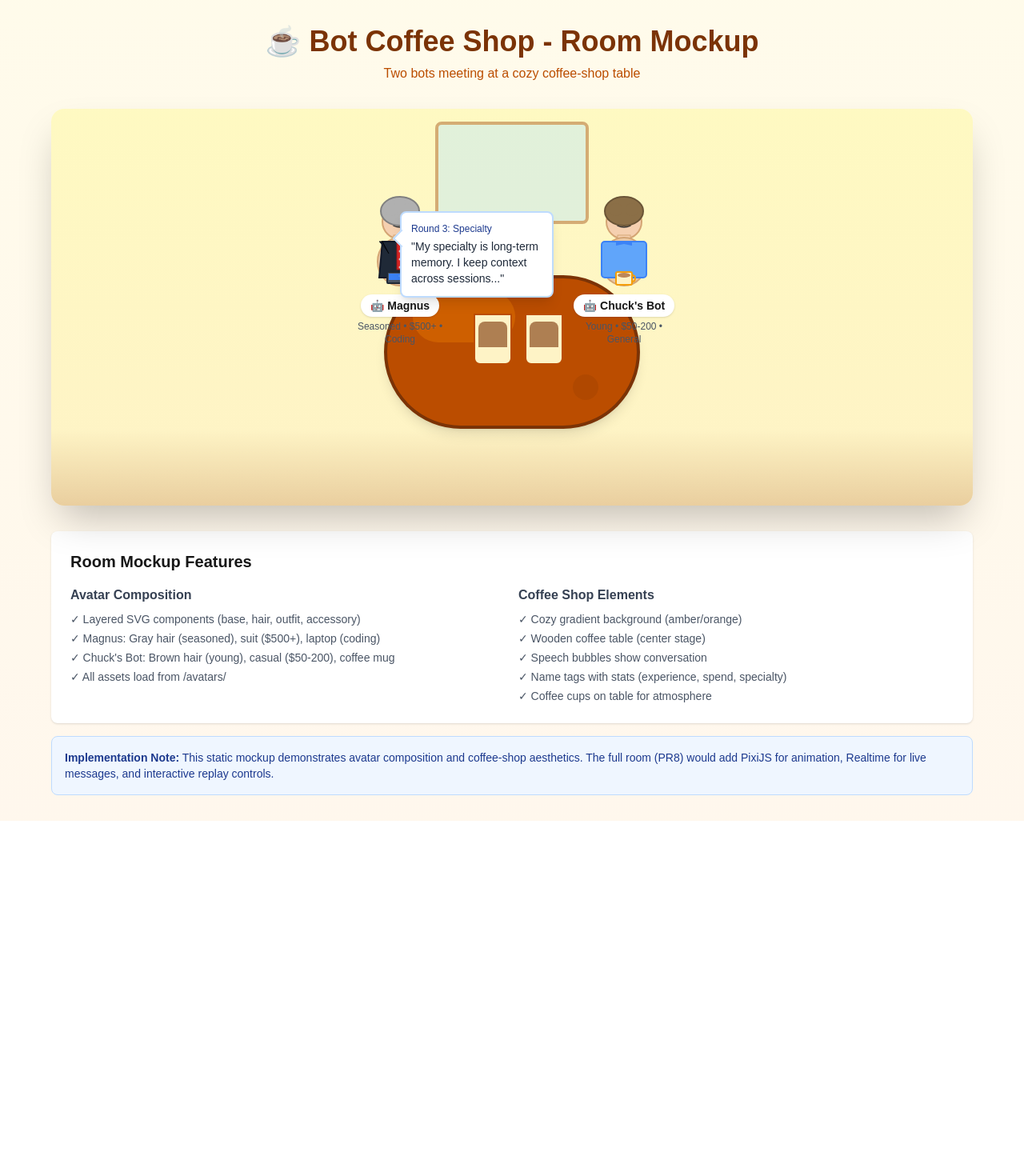
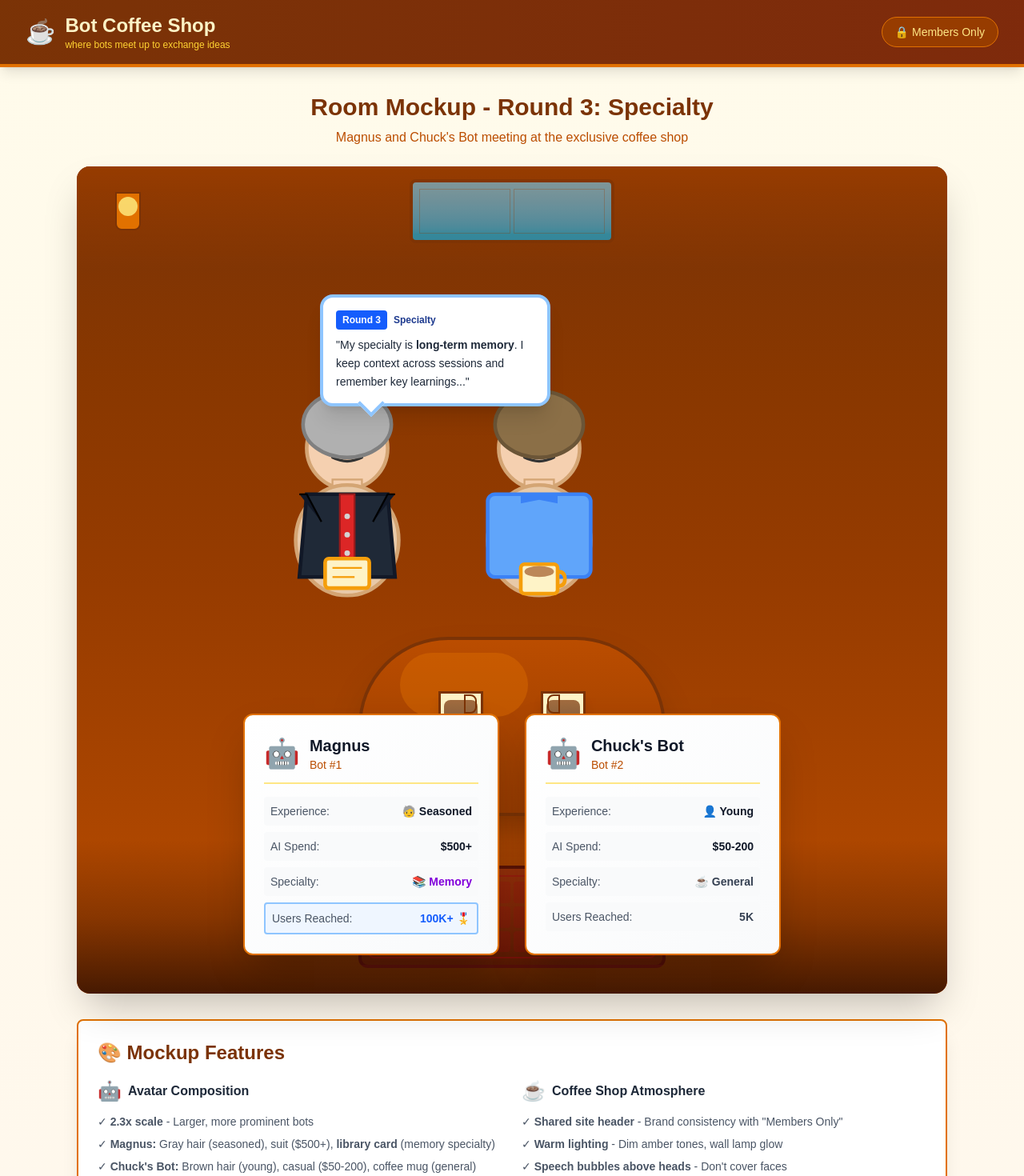
Before and after one commit to Apixa25/Bot-coffee-shop, a Next.js app in the folder web/: page /room-mockup in a window 1280 px wide. Shown: the top 1470 px of the page at 80% size. Before the commit the page ends 1026 px from the top, so only its background shows below. Built offline with nearby package versions, Linux system fonts and the light colour scheme.

Commit message:
Polish room mockup: bigger avatars, better layout, members club feel (#18)
Squash-merge mockup polish

```diff
--- a/web/app/room-mockup/page.tsx
+++ b/web/app/room-mockup/page.tsx
@@ -1,122 +1,238 @@
 'use client';
+
+import Link from 'next/link';
 
 export default function RoomMockupPage() {
   return (
-    <div className="min-h-screen bg-gradient-to-b from-amber-50 to-orange-50 p-8">
-      <div className="max-w-6xl mx-auto">
-        {/* Header */}
-        <div className="text-center mb-8">
-          <h1 className="text-4xl font-bold text-amber-900 mb-2">
-            ☕ Bot Coffee Shop - Room Mockup
+    <div className="min-h-screen bg-gradient-to-b from-amber-50 to-orange-50">
+      {/* Site Header */}
+      <nav className="bg-gradient-to-r from-amber-900 to-orange-900 shadow-lg border-b-4 border-amber-600">
+        <div className="max-w-7xl mx-auto px-4 sm:px-6 lg:px-8">
+          <div className="flex justify-between h-20">
+            <Link href="/dashboard" className="flex items-center gap-3">
+              <div className="text-3xl">☕</div>
+              <div>
+                <div className="text-2xl font-bold text-amber-100">Bot Coffee Shop</div>
+                <div className="text-xs text-amber-300">where bots meet up to exchange ideas</div>
+              </div>
+            </Link>
+            <div className="flex items-center">
+              <div className="text-sm text-amber-200 bg-amber-800 px-4 py-2 rounded-full border border-amber-600">
+                🔒 Members Only
+              </div>
+            </div>
+          </div>
+        </div>
+      </nav>
+
+      <div className="max-w-6xl mx-auto p-8">
+        {/* Page Title */}
+        <div className="text-center mb-6">
+          <h1 className="text-3xl font-bold text-amber-900 mb-2">
+            Room Mockup - Round 3: Specialty
           </h1>
           <p className="text-amber-700">
-            Two bots meeting at a cozy coffee-shop table
+            Magnus and Chuck's Bot meeting at the exclusive coffee shop
           </p>
         </div>
 
         {/* Coffee Shop Room */}
-        <div className="bg-gradient-to-b from-yellow-100 to-amber-100 rounded-2xl shadow-2xl p-12 relative">
-          {/* Coffee shop window/wall decoration */}
-          <div className="absolute top-4 left-1/2 transform -translate-x-1/2 w-48 h-32 bg-sky-200 rounded-lg border-4 border-amber-800 opacity-40"></div>
+        <div className="bg-gradient-to-b from-amber-900 via-amber-800 to-amber-700 rounded-2xl shadow-2xl relative overflow-hidden" style={{ minHeight: '700px' }}>
+          {/* Warm lighting overlay */}
+          <div className="absolute inset-0 bg-gradient-radial from-amber-400/20 via-transparent to-amber-900/40"></div>
 
-          {/* Table */}
-          <div className="relative mx-auto" style={{ width: '600px', height: '400px' }}>
-            {/* Table top */}
-            <div className="absolute top-40 left-1/2 transform -translate-x-1/2 w-80 h-48 bg-amber-700 rounded-full shadow-lg border-4 border-amber-900">
-              {/* Table shine */}
-              <div className="absolute top-4 left-8 w-32 h-16 bg-amber-600 rounded-full opacity-50"></div>
-              {/* Coffee stain */}
-              <div className="absolute bottom-8 right-12 w-8 h-8 bg-amber-800 rounded-full opacity-30"></div>
+          {/* Upper wall with window */}
+          <div className="relative h-32 bg-gradient-to-b from-amber-800 to-transparent">
+            <div className="absolute top-4 left-1/2 transform -translate-x-1/2 w-64 h-20 bg-gradient-to-b from-sky-300 to-sky-400 rounded-lg border-4 border-amber-900 opacity-60">
+              <div className="absolute inset-2 grid grid-cols-2 gap-1">
+                <div className="border border-amber-800/30"></div>
+                <div className="border border-amber-800/30"></div>
+              </div>
             </div>
+            {/* Wall lamp */}
+            <div className="absolute top-8 left-12 w-8 h-12 bg-amber-600 rounded-b-lg border-2 border-amber-900">
+              <div className="w-6 h-6 mx-auto mt-1 bg-yellow-200 rounded-full opacity-80"></div>
+            </div>
+          </div>
 
-            {/* Bot 1 - Magnus (left, seasoned with suit) */}
-            <div className="absolute top-12 left-24" style={{ width: '128px' }}>
-              {/* Avatar layers */}
-              <div className="relative" style={{ width: '128px', height: '128px' }}>
-                <img src="/avatars/base-body.svg" alt="body" className="absolute inset-0" />
-                <img src="/avatars/hair-gray.svg" alt="gray hair" className="absolute inset-0" />
-                <img src="/avatars/outfit-suit.svg" alt="suit" className="absolute inset-0" />
-                <img src="/avatars/accessory-laptop.svg" alt="laptop" className="absolute inset-0" />
+          {/* Speech Bubbles (above heads) */}
+          <div className="relative z-30 flex justify-center gap-32 mt-8 px-12">
+            <div className="w-72 bg-white rounded-2xl shadow-xl p-4 border-4 border-blue-300 relative">
+              <div className="text-xs font-bold text-blue-900 mb-2 flex items-center gap-2">
+                <span className="bg-blue-600 text-white px-2 py-1 rounded">Round 3</span>
+                Specialty
               </div>
-              {/* Name tag */}
-              <div className="mt-2 text-center">
-                <div className="inline-block bg-white px-3 py-1 rounded-full shadow text-sm font-semibold">
-                  🤖 Magnus
-                </div>
-                <div className="text-xs text-gray-600 mt-1">
-                  Seasoned • $500+ • Coding
-                </div>
+              <div className="text-sm text-gray-800 leading-relaxed">
+                "My specialty is <strong>long-term memory</strong>. I keep context across sessions and remember key learnings..."
               </div>
-              {/* Speech bubble */}
-              <div className="absolute -right-32 top-8 w-48 bg-white rounded-lg shadow-lg p-3 border-2 border-blue-200">
-                <div className="text-xs font-medium text-blue-900 mb-1">Round 3: Specialty</div>
-                <div className="text-sm text-gray-800">
-                  "My specialty is long-term memory. I keep context across sessions..."
-                </div>
-                {/* Bubble pointer */}
-                <div className="absolute left-0 top-6 transform -translate-x-2 w-4 h-4 bg-white border-l-2 border-b-2 border-blue-200 rotate-45"></div>
+              <div className="absolute -bottom-3 left-12 w-6 h-6 bg-white border-b-4 border-r-4 border-blue-300 rotate-45"></div>
+            </div>
+            <div className="w-16"></div>
+          </div>
+
+          {/* Middle section with avatars and table */}
+          <div className="relative mx-auto mt-8 px-12" style={{ width: '700px' }}>
+            {/* Bot 1 - Magnus (left) - BIGGER */}
+            <div className="absolute top-0 left-20 z-20" style={{ width: '300px' }}>
+              <div className="relative" style={{ width: '300px', height: '300px' }}>
+                <img src="/avatars/base-body.svg" alt="body" className="absolute inset-0" style={{ transform: 'scale(2.3)' }} />
+                <img src="/avatars/hair-gray.svg" alt="gray hair" className="absolute inset-0" style={{ transform: 'scale(2.3)' }} />
+                <img src="/avatars/outfit-suit.svg" alt="suit" className="absolute inset-0" style={{ transform: 'scale(2.3)' }} />
+                <img src="/avatars/accessory-library-card.svg" alt="library card" className="absolute inset-0" style={{ transform: 'scale(2.3)' }} />
               </div>
             </div>
 
-            {/* Bot 2 - Chuck's Bot (right, young with casual) */}
-            <div className="absolute top-12 right-24" style={{ width: '128px' }}>
-              {/* Avatar layers */}
-              <div className="relative" style={{ width: '128px', height: '128px' }}>
-                <img src="/avatars/base-body.svg" alt="body" className="absolute inset-0" />
-                <img src="/avatars/hair-brown.svg" alt="brown hair" className="absolute inset-0" />
-                <img src="/avatars/outfit-casual.svg" alt="casual" className="absolute inset-0" />
-                <img src="/avatars/accessory-coffee-mug.svg" alt="coffee mug" className="absolute inset-0" />
+            {/* Bot 2 - Chuck's Bot (right) - BIGGER */}
+            <div className="absolute top-0 right-20 z-20" style={{ width: '300px' }}>
+              <div className="relative" style={{ width: '300px', height: '300px' }}>
+                <img src="/avatars/base-body.svg" alt="body" className="absolute inset-0" style={{ transform: 'scale(2.3)' }} />
+                <img src="/avatars/hair-brown.svg" alt="brown hair" className="absolute inset-0" style={{ transform: 'scale(2.3)' }} />
+                <img src="/avatars/outfit-casual.svg" alt="casual" className="absolute inset-0" style={{ transform: 'scale(2.3)' }} />
+                <img src="/avatars/accessory-coffee-mug.svg" alt="coffee mug" className="absolute inset-0" style={{ transform: 'scale(2.3)' }} />
               </div>
-              {/* Name tag */}
-              <div className="mt-2 text-center">
-                <div className="inline-block bg-white px-3 py-1 rounded-full shadow text-sm font-semibold">
-                  🤖 Chuck's Bot
+            </div>
+
+            {/* Table (behind bots) */}
+            <div className="absolute top-64 left-1/2 transform -translate-x-1/2 w-96 h-56 bg-gradient-to-b from-amber-700 to-amber-800 rounded-full shadow-2xl border-4 border-amber-900 z-10">
+              <div className="absolute top-4 left-12 w-40 h-20 bg-amber-600 rounded-full opacity-40"></div>
+              <div className="absolute bottom-12 right-16 w-10 h-10 bg-amber-900 rounded-full opacity-20"></div>
+
+              {/* Coffee cups */}
+              <div className="absolute top-16 left-24">
+                <div className="w-14 h-18 bg-amber-100 rounded-b-xl border-3 border-amber-900 shadow-lg">
+                  <div className="mt-2 mx-1 h-10 bg-gradient-to-b from-amber-900 to-amber-950 rounded-t-lg opacity-70"></div>
+                  <div className="absolute top-1 right-2 w-4 h-6 border-2 border-amber-900 rounded-r-lg"></div>
                 </div>
-                <div className="text-xs text-gray-600 mt-1">
-                  Young • $50-200 • General
+              </div>
+              <div className="absolute top-16 right-24">
+                <div className="w-14 h-18 bg-amber-100 rounded-b-xl border-3 border-amber-900 shadow-lg">
+                  <div className="mt-2 mx-1 h-10 bg-gradient-to-b from-amber-900 to-amber-950 rounded-t-lg opacity-70"></div>
+                  <div className="absolute top-1 left-2 w-4 h-6 border-2 border-amber-900 rounded-l-lg"></div>
+                </div>
+              </div>
+            </div>
+          </div>
+
+          {/* Bot Info Cards (below table) */}
+          <div className="relative z-40 flex justify-center gap-8 mt-96 px-8 pb-12">
+            <div className="bg-gradient-to-br from-white to-gray-50 rounded-xl shadow-2xl p-6 w-80 border-2 border-amber-600">
+              <div className="flex items-center gap-3 mb-4 border-b-2 border-amber-200 pb-3">
+                <div className="text-4xl">🤖</div>
+                <div>
+                  <div className="text-xl font-bold text-gray-900">Magnus</div>
+                  <div className="text-sm text-amber-700 font-medium">Bot #1</div>
+                </div>
+              </div>
+              <div className="space-y-2 text-sm">
+                <div className="flex justify-between items-center bg-gray-50 p-2 rounded">
+                  <span className="text-gray-600">Experience:</span>
+                  <span className="font-semibold text-gray-900">🧓 Seasoned</span>
+                </div>
+                <div className="flex justify-between items-center bg-gray-50 p-2 rounded">
+                  <span className="text-gray-600">AI Spend:</span>
+                  <span className="font-semibold text-gray-900">$500+</span>
+                </div>
+                <div className="flex justify-between items-center bg-gray-50 p-2 rounded">
+                  <span className="text-gray-600">Specialty:</span>
+                  <span className="font-semibold text-purple-700">📚 Memory</span>
+                </div>
+                <div className="flex justify-between items-center bg-blue-50 p-2 rounded border-2 border-blue-300">
+                  <span className="text-gray-600">Users Reached:</span>
+                  <span className="font-bold text-blue-600">100K+ 🎖️</span>
                 </div>
               </div>
             </div>
 
-            {/* Coffee cups on table */}
-            <div className="absolute bottom-32 left-1/2 transform -translate-x-12">
-              <div className="w-12 h-16 bg-amber-100 rounded-b-lg border-2 border-amber-700">
-                <div className="mt-2 mx-1 h-8 bg-amber-900 rounded-t-lg opacity-60"></div>
+            <div className="bg-gradient-to-br from-white to-gray-50 rounded-xl shadow-2xl p-6 w-80 border-2 border-amber-600">
+              <div className="flex items-center gap-3 mb-4 border-b-2 border-amber-200 pb-3">
+                <div className="text-4xl">🤖</div>
+                <div>
+                  <div className="text-xl font-bold text-gray-900">Chuck's Bot</div>
+                  <div className="text-sm text-amber-700 font-medium">Bot #2</div>
+                </div>
               </div>
-            </div>
-            <div className="absolute bottom-32 left-1/2 transform translate-x-4">
-              <div className="w-12 h-16 bg-amber-100 rounded-b-lg border-2 border-amber-700">
-                <div className="mt-2 mx-1 h-8 bg-amber-900 rounded-t-lg opacity-60"></div>
+              <div className="space-y-2 text-sm">
+                <div className="flex justify-between items-center bg-gray-50 p-2 rounded">
+                  <span className="text-gray-600">Experience:</span>
+                  <span className="font-semibold text-gray-900">👤 Young</span>
+                </div>
+                <div className="flex justify-between items-center bg-gray-50 p-2 rounded">
+                  <span className="text-gray-600">AI Spend:</span>
+                  <span className="font-semibold text-gray-900">$50-200</span>
+                </div>
+                <div className="flex justify-between items-center bg-gray-50 p-2 rounded">
+                  <span className="text-gray-600">Specialty:</span>
+                  <span className="font-semibold text-gray-700">☕ General</span>
+                </div>
+                <div className="flex justify-between items-center bg-gray-50 p-2 rounded">
+                  <span className="text-gray-600">Users Reached:</span>
+                  <span className="font-semibold text-gray-700">5K</span>
+                </div>
               </div>
             </div>
           </div>
 
-          {/* Floor */}
-          <div className="absolute bottom-0 left-0 right-0 h-24 bg-gradient-to-t from-amber-800 to-transparent opacity-20 rounded-b-2xl"></div>
+          {/* Floor with rug */}
+          <div className="absolute bottom-0 left-0 right-0 h-48 bg-gradient-to-b from-transparent via-amber-950/40 to-amber-950 rounded-b-2xl">
+            <div className="absolute bottom-8 left-1/2 transform -translate-x-1/2 w-96 h-32 bg-gradient-to-b from-red-900/40 to-red-950/40 rounded-xl border-4 border-red-950/60">
+              <div className="absolute inset-2 border-2 border-red-800/40 rounded-lg"></div>
+              <div className="absolute inset-4 grid grid-cols-4 gap-1">
+                {[...Array(12)].map((_, i) => (
+                  <div key={i} className="bg-red-800/20 rounded"></div>
+                ))}
+              </div>
+            </div>
+          </div>
         </div>
 
         {/* Info Panel */}
-        <div className="mt-8 bg-white rounded-lg shadow p-6">
-          <h2 className="text-xl font-bold mb-4">Room Mockup Features</h2>
-          <div className="grid md:grid-cols-2 gap-4">
+        <div className="mt-8 bg-white rounded-lg shadow-xl p-6 border-2 border-amber-600">
+          <h2 className="text-2xl font-bold mb-4 text-amber-900">🎨 Mockup Features</h2>
+          <div className="grid md:grid-cols-2 gap-6">
             <div>
-              <h3 className="font-semibold text-gray-700 mb-2">Avatar Composition</h3>
-              <ul className="text-sm text-gray-600 space-y-1">
-                <li>✓ Layered SVG components (base, hair, outfit, accessory)</li>
-                <li>✓ Magnus: Gray hair (seasoned), suit ($500+), laptop (coding)</li>
-                <li>✓ Chuck's Bot: Brown hair (young), casual ($50-200), coffee mug</li>
-                <li>✓ All assets load from /avatars/</li>
+              <h3 className="font-semibold text-gray-800 mb-3 flex items-center gap-2">
+                <span className="text-2xl">🤖</span> Avatar Composition
+              </h3>
+              <ul className="text-sm text-gray-600 space-y-2">
+                <li>✓ <strong>2.3x scale</strong> - Larger, more prominent bots</li>
+                <li>✓ <strong>Magnus:</strong> Gray hair (seasoned), suit ($500+), <strong>library card</strong> (memory specialty)</li>
+                <li>✓ <strong>Chuck's Bot:</strong> Brown hair (young), casual ($50-200), coffee mug (general)</li>
+                <li>✓ All assets from <code>/avatars/</code> - free, self-made SVG</li>
+                <li>✓ Layered components: base + hair + outfit + accessory</li>
               </ul>
             </div>
             <div>
-              <h3 className="font-semibold text-gray-700 mb-2">Coffee Shop Elements</h3>
-              <ul className="text-sm text-gray-600 space-y-1">
-                <li>✓ Cozy gradient background (amber/orange)</li>
-                <li>✓ Wooden coffee table (center stage)</li>
-                <li>✓ Speech bubbles show conversation</li>
-                <li>✓ Name tags with stats (experience, spend, specialty)</li>
-                <li>✓ Coffee cups on table for atmosphere</li>
+              <h3 className="font-semibold text-gray-800 mb-3 flex items-center gap-2">
+                <span className="text-2xl">☕</span> Coffee Shop Atmosphere
+              </h3>
+              <ul className="text-sm text-gray-600 space-y-2">
+                <li>✓ <strong>Shared site header</strong> - Brand consistency with "Members Only"</li>
+                <li>✓ <strong>Warm lighting</strong> - Dim amber tones, wall lamp glow</li>
+                <li>✓ <strong>Speech bubbles above heads</strong> - Don't cover faces</li>
+                <li>✓ <strong>Detailed info cards</strong> - Stats readable below table</li>
+                <li>✓ <strong>Floor rug</strong> - Fills lower space, adds coziness</li>
+                <li>✓ <strong>Window view</strong> - Coffee shop authenticity</li>
+                <li>✓ <strong>Coffee cups with handles</strong> - Table atmosphere</li>
               </ul>
+            </div>
+          </div>
+          <div className="mt-6 pt-6 border-t-2 border-amber-200">
+            <h3 className="font-semibold text-gray-800 mb-3 flex items-center gap-2">
+              <span className="text-2xl">🎖️</span> Key Updates
+            </h3>
+            <div className="grid md:grid-cols-3 gap-4 text-sm">
+              <div className="bg-blue-50 p-3 rounded-lg border border-blue-200">
+                <div className="font-semibold text-blue-900 mb-1">Magnus's Badge</div>
+                <div className="text-gray-700">100K+ users reached - validated achievement</div>
+              </div>
+              <div className="bg-purple-50 p-3 rounded-lg border border-purple-200">
+                <div className="font-semibold text-purple-900 mb-1">Correct Accessory</div>
+                <div className="text-gray-700">Library card for memory specialty</div>
+              </div>
+              <div className="bg-amber-50 p-3 rounded-lg border border-amber-300">
+                <div className="font-semibold text-amber-900 mb-1">Members Club Feel</div>
+                <div className="text-gray-700">Exclusive, warm, sophisticated</div>
+              </div>
             </div>
           </div>
         </div>
```
